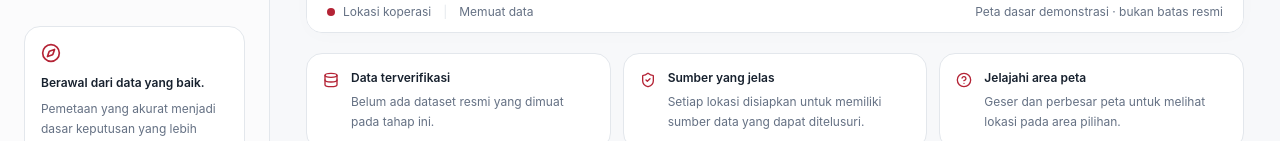
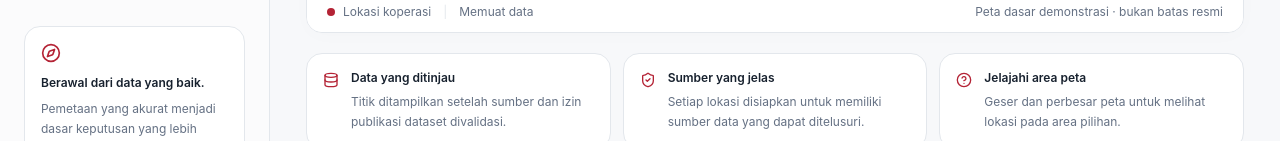
Before and after one commit to Bintangilham10/Pemetaan-kdmp, a Next.js app in the folder apps/web/: page / in a window 1280 px wide. Shown: the part 811-952 px from the top of the page. Built offline with nearby package versions, Linux system fonts and the light colour scheme; no server answers.

Commit message:
docs(web): clarify dataset review and publication

```diff
--- a/apps/web/src/app/page.tsx
+++ b/apps/web/src/app/page.tsx
@@ -118,9 +118,9 @@ export default function Home() {
             <div className="flex gap-3 rounded-xl border bg-card p-4">
               <Database className="mt-0.5 size-4 shrink-0 text-primary" />
               <div>
-                <p className="text-xs font-semibold">Data terverifikasi</p>
+                <p className="text-xs font-semibold">Data yang ditinjau</p>
                 <p className="mt-1.5 text-xs leading-5 text-muted-foreground">
-                  Belum ada dataset resmi yang dimuat pada tahap ini.
+                  Titik ditampilkan setelah sumber dan izin publikasi dataset divalidasi.
                 </p>
               </div>
             </div>
```
